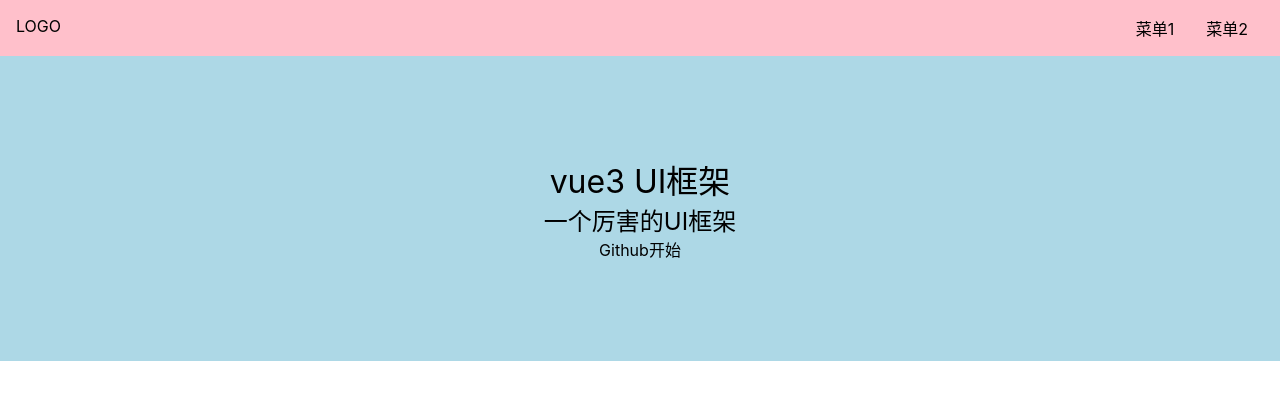
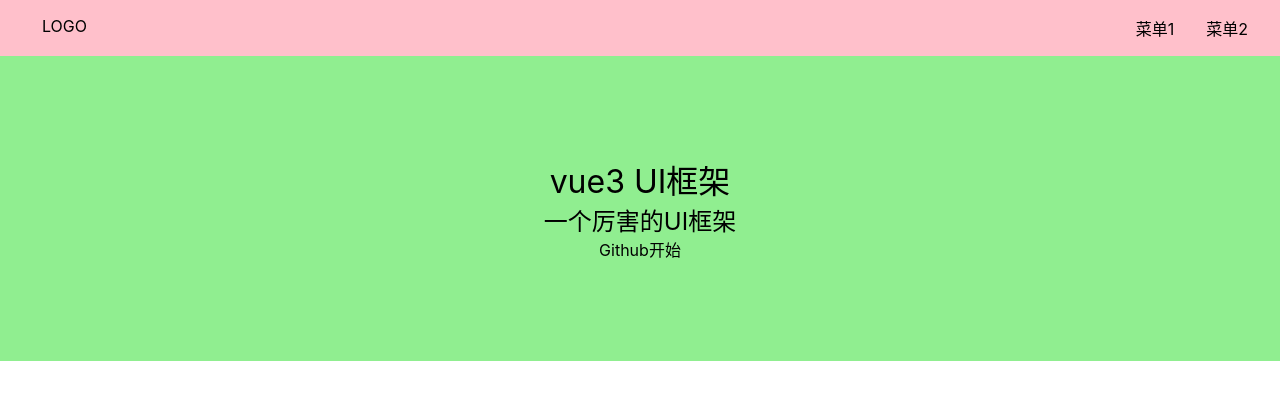
Before and after one commit to codevvvv9/vue3-wheel, a Vue app: page /#/ in a window 1280 px wide. Shown: the top 400 px of the page. Built offline with nearby package versions, Linux system fonts and the light colour scheme.

Commit message:
What: 03-增加topNav的媒体查询
Why:

*

How:

*

```diff
--- a/index.html
+++ b/index.html
@@ -9,5 +9,6 @@
   <body>
     <div id="app"></div>
     <script type="module" src="/src/main.ts"></script>
+    <script src="//at.alicdn.com/t/c/font_3662070_n09zliqa6p.js"></script>
   </body>
 </html>
--- a/src/components/Topnav.vue
+++ b/src/components/Topnav.vue
@@ -1,6 +1,11 @@
 <template>
   <div class="topnav">
-    <div class="logo" @click="toggleMenuVisible">LOGO</div>
+    <div class="asideFoldButton" @click="toggleMenuVisible">
+      <svg class="icon" aria-hidden="true">
+        <use xlink:href="#icon-cebianlanzhankai"></use>
+      </svg>
+    </div>
+    <div class="logo">LOGO</div>
     <ul class="menu">
       <li>菜单1</li>
       <li>菜单2</li>
@@ -14,13 +19,16 @@
   padding: 16px;
   position: relative;
   z-index: 10;
-
-  >.logo {
+  .asideFoldButton {
+    cursor: pointer;
+    margin-right: 10px;
+  }
+  > .logo {
     max-width: 6em;
     margin-right: auto;
   }
 
-  >.menu {
+  > .menu {
     display: flex;
     white-space: nowrap;
     flex-wrap: nowrap;
@@ -29,7 +37,17 @@
       margin: 0 1em;
     }
   }
+  @media (max-width: 500px) {
+    > .menu {
+      display: none;
+    }
+    // 移动端时水平居中
+    .logo {
+      margin: 0 auto;
+    }
+  }
 }
+
 </style>
 
 <script lang="ts">
--- a/src/index.scss
+++ b/src/index.scss
@@ -27,3 +27,10 @@ body {
   // 答案见 https://github.com/zenozeng/fonts.css/
   font-family: -apple-system, "Noto Sans", "Helvetica Neue", Helvetica, "Nimbus Sans L", Arial, "Liberation Sans", "PingFang SC", "Hiragino Sans GB", "Noto Sans CJK SC", "Source Han Sans SC", "Source Han Sans CN", "Microsoft YaHei", "Wenquanyi Micro Hei", "WenQuanYi Zen Hei", "ST Heiti", SimHei, "WenQuanYi Zen Hei Sharp", sans-serif;
 }
+
+.icon {
+  width: 1em; height: 1em;
+  vertical-align: -0.15em;
+  fill: currentColor;
+  overflow: hidden;
+}
--- a/src/views/Home.vue
+++ b/src/views/Home.vue
@@ -26,7 +26,7 @@ export default {
     justify-content: center;
     align-items: center;
     flex-direction: column;
-    background: lightblue;
+    background: lightgreen;
     > .actions {
       padding: 8px 0px;
       a {
```
